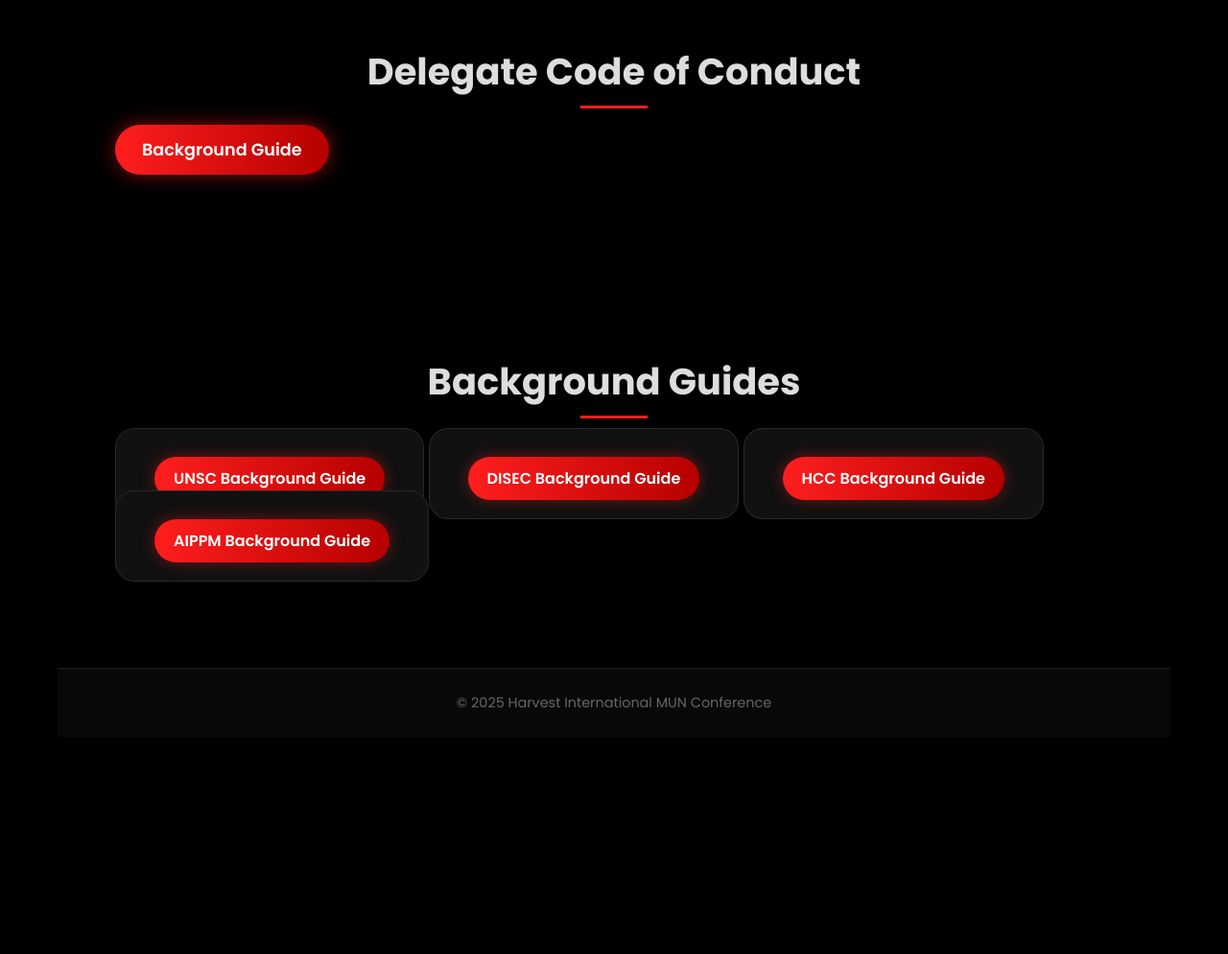
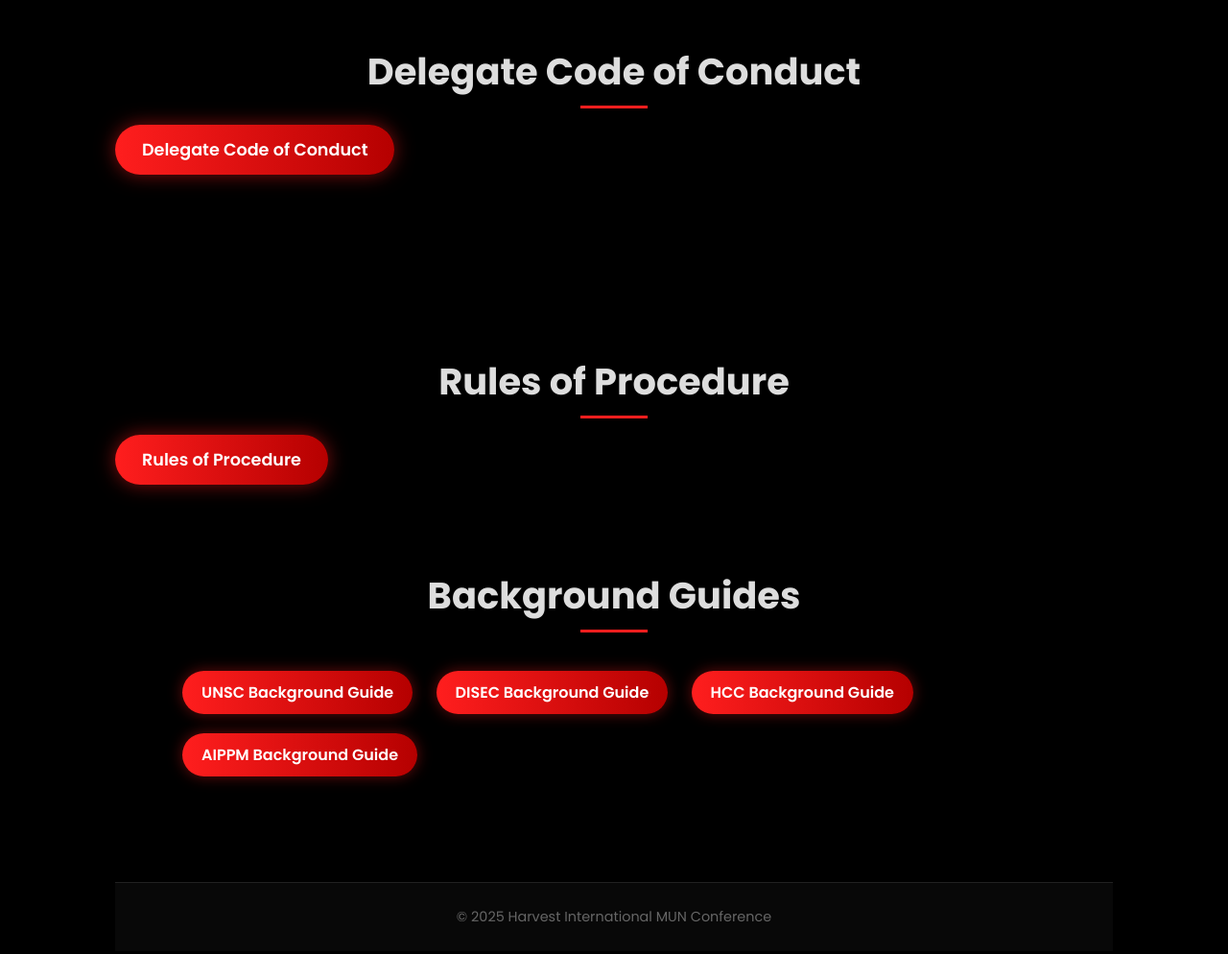
Before and after one commit to arjunnarang2020/HISMUN-Website, a plain HTML site: page DelegateResources.html in a window 1280 px wide. Shown: the part 1500-2494 px from the top of the page at 96% size. Before the commit the page ends 2368 px from the top, so only its background shows below. Drawn offline with nearby package versions, Linux system fonts and the light colour scheme.

Commit message:
Did stuff

```diff
--- a/DelegateResources.html
+++ b/DelegateResources.html
@@ -65,9 +65,21 @@
     .hero { height: 80vh; display: flex; flex-direction: column; justify-content: center; align-items: center; position: relative; text-align: center; overflow: hidden; }
     .hero::before {
       content: ""; position: absolute; inset: 0;
-      background: url('resourcesbg.jpeg') center/cover no-repeat;
+      background: url('') center/cover no-repeat;
       opacity: 0.75; z-index: 0;
       filter: grayscale(43%);
+    }
+
+    .del-bg a{
+        background: linear-gradient(90deg, #ff1e1e, #b50000);
+        padding-left: 30px;
+        padding-bottom: 30px;
+        padding-top: 30px;
+        padding-right: 30px;
+        color: #fff; padding: 10px 20px; border-radius: 30px; font-weight: 600;
+        box-shadow: 0 0 15px rgba(255, 30, 30, 0.4);
+        transition: transform 0.3s, box-shadow 0.3s;
+        display: inline-block; margin: 10px;
     }
 
     .del-rsc a {
@@ -155,7 +167,6 @@
 
   <section class="hero">
     <h1>Delegate Resources</h1>
-    <p>Agenda: .</p>
   </section>
 
   <section>
@@ -200,15 +211,19 @@
 
     <section>
         <h2>Delegate Code of Conduct</h2>
-        <bg-btn class="bg-btn"><a href="https://docs.google.com/document/d/1X4J3Yk9gk1b0y8YH5Fv1cX4nUOa8FvZfX9Zz5z5z5z5/edit?usp=sharing" target="_blank">Background Guide</a></bg-btn>
+        <bg-btn class="bg-btn"><a href="" target="_blank">Delegate Code of Conduct</a></bg-btn>
     </section>
 
     <section>
+        <h2>Rules of Procedure</h2>
+        <bg-btn class="bg-btn"><a href="" target="_blank">Rules of Procedure</a></bg-btn>
+
+    <section>
         <h2>Background Guides</h2>
-        <bg-btn class="del-rsc"><a href="" target="_blank">UNSC Background Guide</a></bg-btn>
-        <bg-btn class="del-rsc"><a href="" target="_blank">DISEC Background Guide</a></bg-btn>
-        <bg-btn class="del-rsc"><a href="" target="_blank">HCC Background Guide</a></bg-btn>
-        <bg-btn class="del-rsc"><a href="" target="_blank">AIPPM Background Guide</a></bg-btn>
+        <bg-btn class="del-bg" centre-align><a href="https://docs.google.com/document/d/1QlUz2ky0hTAQKT_4BeFipvzVntK-Q6l00ObyO4K5gg0/edit?tab=t.0" target="_blank">UNSC Background Guide</a></bg-btn>
+        <bg-btn class="del-bg" centre-align><a href="" target="_blank">DISEC Background Guide</a></bg-btn>
+        <bg-btn class="del-bg" centre-align><a href="" target="_blank">HCC Background Guide</a></bg-btn>
+        <bg-btn class="del-bg" centre-align><a href="" target="_blank">AIPPM Background Guide</a></bg-btn>
     </section>
 
   <footer>© 2025 Harvest International MUN Conference</footer>
```
Also changed, not shown: index.html (+1 -0 lines).
